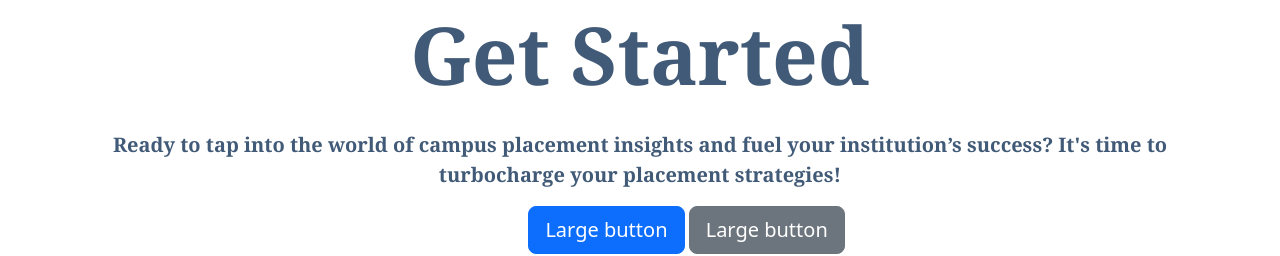
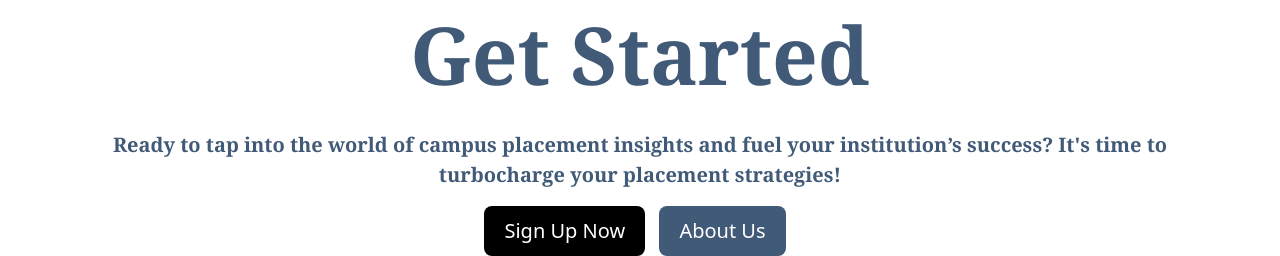
Before and after one commit to Mrjsutariya/Placement-Portal, a Django app: page / in a window 1280 px wide. Shown: the part 1361-1617 px from the top of the page. Run offline with Django 4.2, Linux system fonts and the light colour scheme.

Commit message:
temporary

```diff
--- a/projectplace/templates/home.html
+++ b/projectplace/templates/home.html
@@ -3,7 +3,7 @@
   <head>
     <meta charset="utf-8">
     <meta name="viewport" content="width=device-width, initial-scale=1">
-    <title>Placelitics Homepage</title>
+    <title>Placalytics Homepage</title>
     <link href="https://cdn.jsdelivr.net/npm/bootstrap@5.3.1/dist/css/bootstrap.min.css" rel="stylesheet" integrity="sha384-4bw+/aepP/YC94hEpVNVgiZdgIC5+VKNBQNGCHeKRQN+PtmoHDEXuppvnDJzQIu9" crossorigin="anonymous">
     <style>
       .dashboard-container {
@@ -138,8 +138,9 @@
   </div>
   <div class="container"><p style="font-size: 20px;color: rgb(65,90,119);font-family: arial;font-family: Georgia, serif;text-align: center;">Ready to tap into the world of campus placement insights and fuel your institution’s success? It's time to turbocharge your placement strategies!</p></div>
 
-  <div style="text-aling: center; align-content: center; padding-left: 40%;"><button type="button" class="btn btn-primary btn-lg" style="align:center;">Large button</button>
-  <button type="button" class="btn btn-secondary btn-lg" style:"align:center;">Large button</button></div>
+  <div style="text-align: center;">
+    <button type="button" class="btn btn-primary btn-lg" style="padding: 10px 20px; background-color: black; color: white; border: none; cursor: pointer; margin-right: 10px;">Sign Up Now</button>
+  <button type="button" class="btn btn-secondary btn-lg" style="padding: 10px 20px; background-color: rgb(65,90,119); color: white; border: none; cursor: pointer; margin-right: 10px;">About Us</button></div>
 
     <script src="https://cdn.jsdelivr.net/npm/bootstrap@5.3.1/dist/js/bootstrap.bundle.min.js" integrity="sha384-HwwvtgBNo3bZJJLYd8oVXjrBZt8cqVSpeBNS5n7C8IVInixGAoxmnlMuBnhbgrkm" crossorigin="anonymous"></script>
   </body>
```
